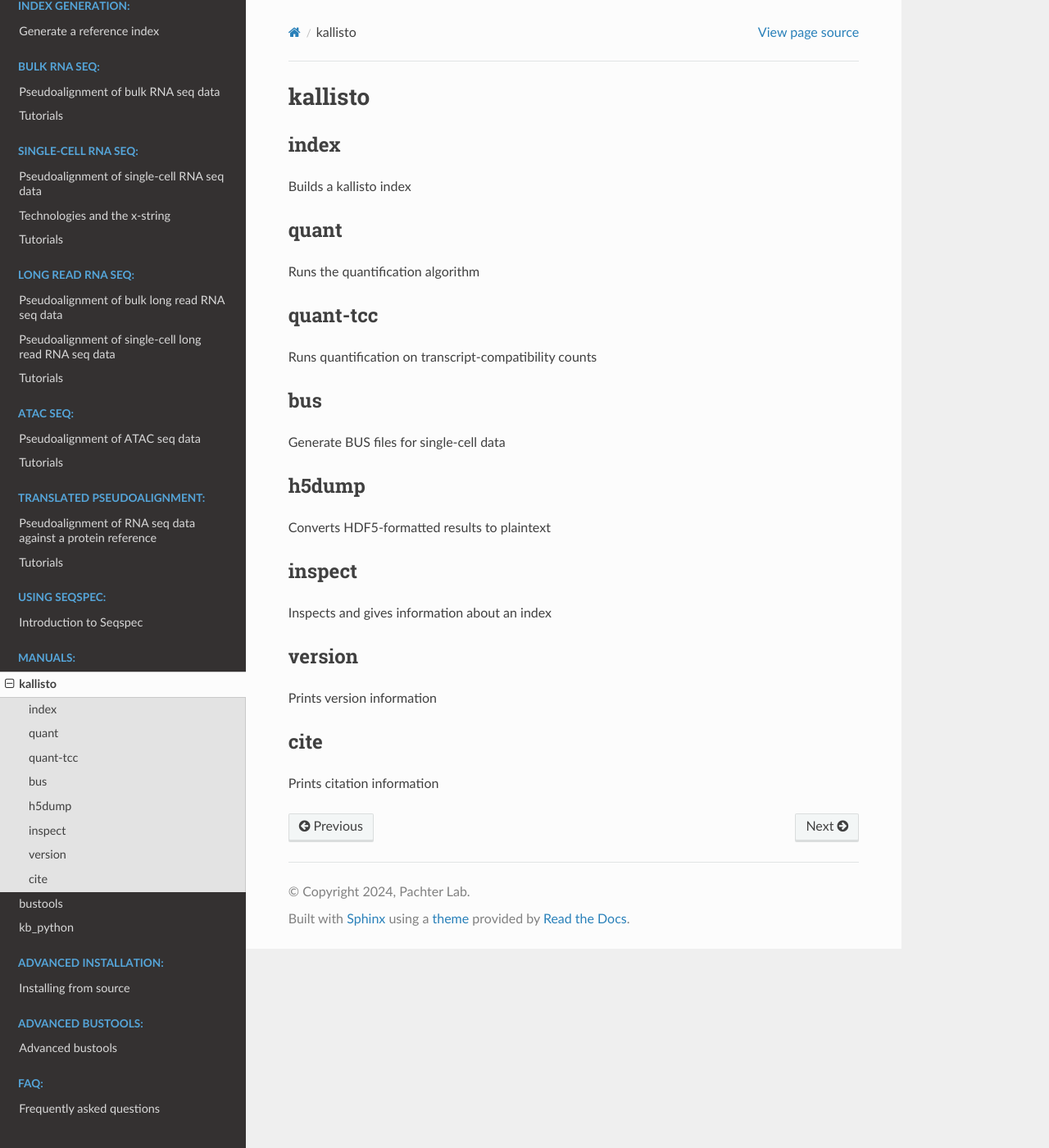
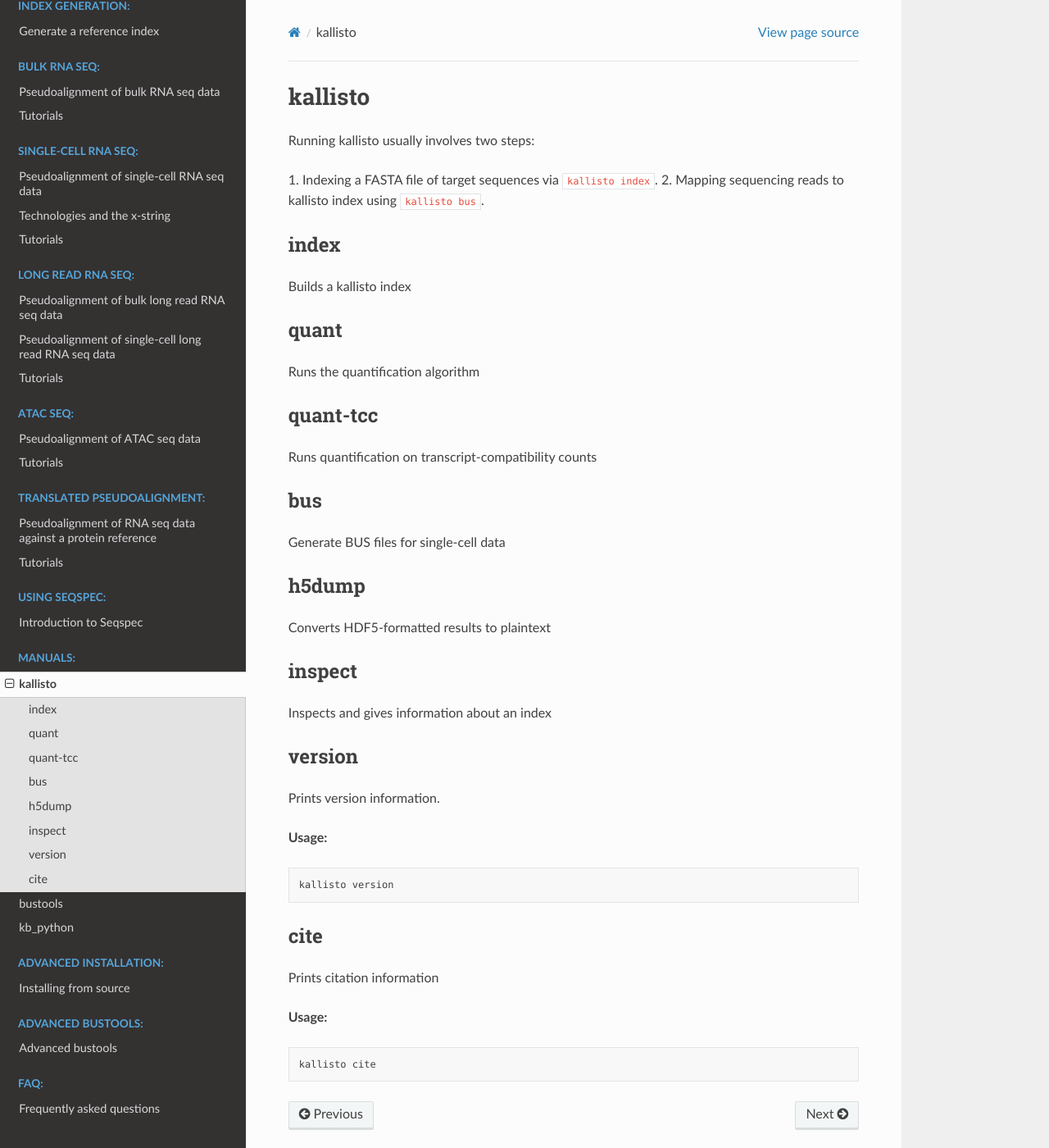
Before and after one commit to pachterlab/kb_docs, a Sphinx documentation site: the page built from docs/source/manuals/kallisto.rst, in a window 1280 px wide and 1400 px high. Shown: the whole window at 82% size. Built offline with Sphinx 7.4.7 and the Read the Docs theme 2.0.0, drawn with Linux system fonts in a browser that asks for light colours.

Commit message:
Update kallisto.rst

```diff
--- a/docs/source/manuals/kallisto.rst
+++ b/docs/source/manuals/kallisto.rst
@@ -1,5 +1,11 @@
 kallisto
 =============================
+
+Running kallisto usually involves two steps:
+
+1.  Indexing a FASTA file of target sequences via
+``kallisto index``.
+2. Mapping sequencing reads to kallisto index using ``kallisto bus``.
 
 index
 ^^^^^^^^^^^^^^^^^^^^
@@ -27,8 +33,24 @@
 
 version
 ^^^^^^^^^^^^^^^^^^^^
-Prints version information
+Prints version information.
+
+**Usage:**
+
+
+.. code-block:: text
+
+   kallisto version
+
+
 
 cite
 ^^^^^^^^^^^^^^^^^^^^
 Prints citation information
+
+**Usage:**
+
+
+.. code-block:: text
+
+   kallisto cite
```
